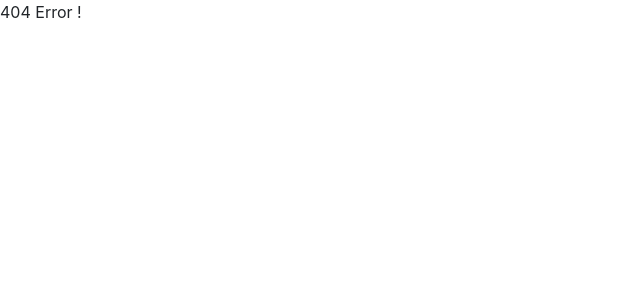
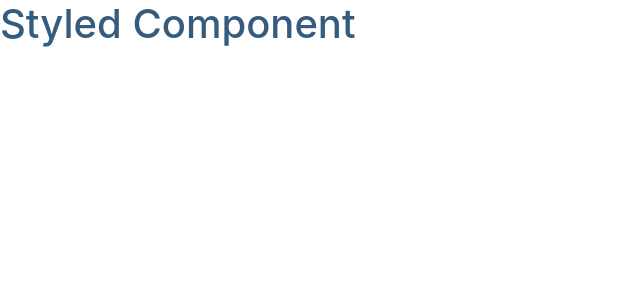
Before and after one commit to AbbaciKhaled/NextJs-Test, a Next.js app: page /css-in-js in a window 1280 px wide. Before the commit this address had no page. Shown: the top 300 px of the page, without its empty margins (0-640 px from the left). Built offline with nearby package versions, Linux system fonts and the light colour scheme.

Commit message:
add: styled component

```diff
--- a/package.json
+++ b/package.json
@@ -15,7 +15,8 @@
     "next": "11.0.1",
     "react": "17.0.2",
     "react-dom": "17.0.2",
-    "sass": "^1.38.0"
+    "sass": "^1.38.0",
+    "styled-components": "^5.3.0"
   },
   "devDependencies": {
     "eslint": "7.32.0",
--- a/pages/_app.js
+++ b/pages/_app.js
@@ -1,8 +1,18 @@
 import 'bootstrap/dist/css/bootstrap.min.css'
 import '../styles/globals.css'
+import { ThemeProvider } from 'styled-components'
+
+const theme = {
+  colors: {
+    primary: '#355C7D'
+  }
+}
 
 function MyApp({ Component, pageProps }) {
-  return <Component {...pageProps} />
+  return <ThemeProvider theme={theme}>
+    <Component {...pageProps} />
+  </ThemeProvider>
+
 }
 
 export default MyApp
--- /dev/null
+++ b/pages/css-in-js.js
@@ -0,0 +1,11 @@
+import styled from 'styled-components'
+
+const Title = styled.h1`
+    color: ${({ theme }) => theme.colors.primary};
+`
+
+function CSSINJS() {
+    return <Title>Styled Component</Title>
+}
+
+export default CSSINJS
```
Also changed, not shown: 1 other file (tests, documents, lock files or other folders).
